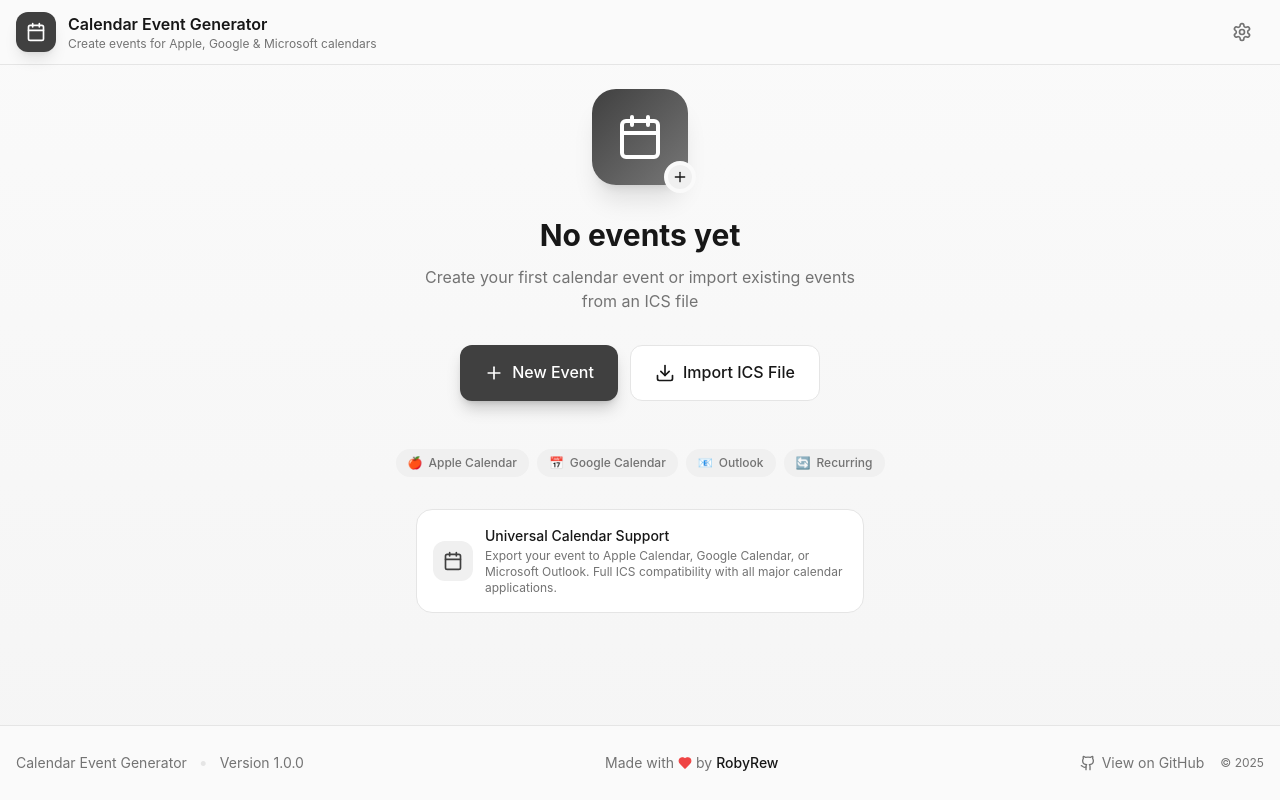
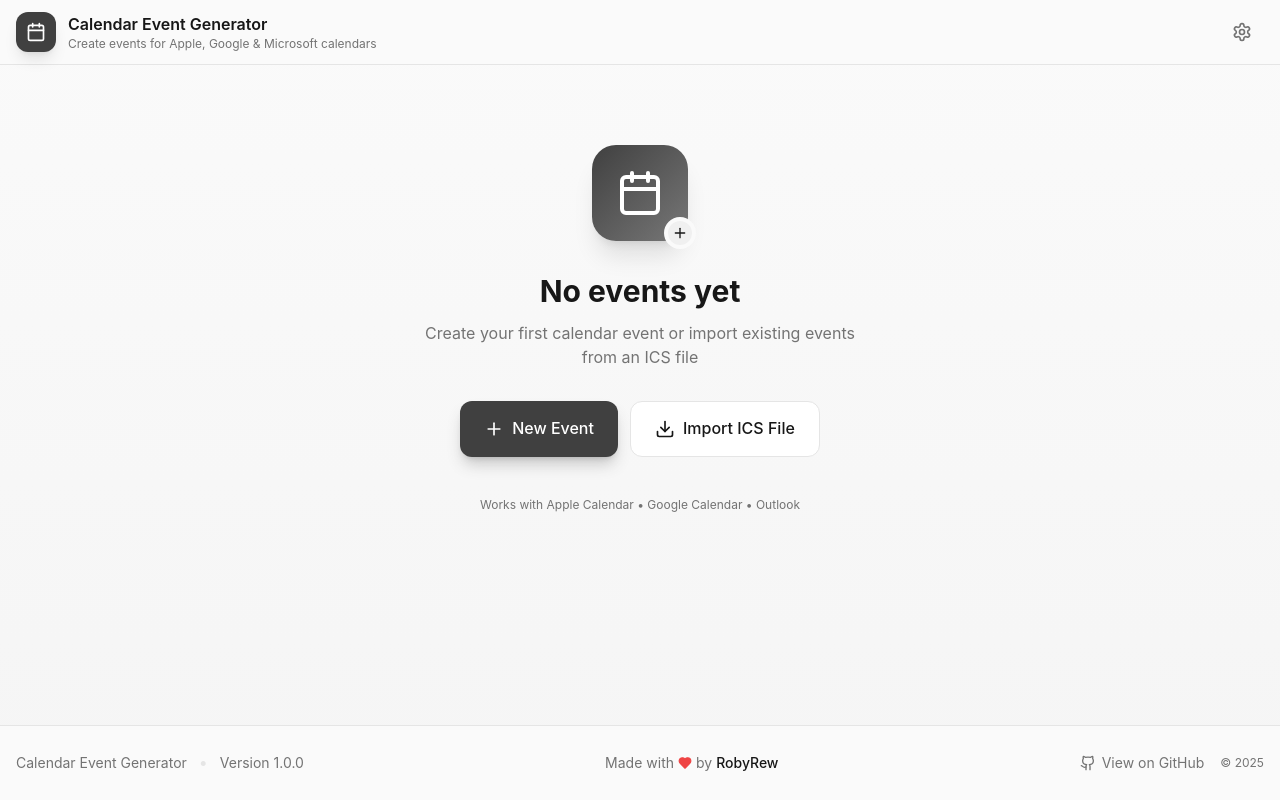
Before and after one commit to RobyRew/calendar-event-generator, a React (Vite) app: page / in a window 1280 px wide. Built offline with nearby package versions, Linux system fonts and the light colour scheme.

Commit message:
refactor: Streamline platform support info
- Remove poppy feature pills and service info card
- Replace with subtle single-line text: 'Works with Apple Calendar • Google Calendar • Outlook'
- Cleaner, more minimalist landing page

```diff
--- a/src/App.tsx
+++ b/src/App.tsx
@@ -525,40 +525,10 @@ function CalendarApp() {
               </button>
             </div>
 
-            {/* Feature Pills */}
-            <div className="mt-12 flex flex-wrap justify-center gap-2 max-w-lg">
-              {[
-                { icon: '🍎', label: 'Apple Calendar' },
-                { icon: '📅', label: 'Google Calendar' },
-                { icon: '📧', label: 'Outlook' },
-                { icon: '🔄', label: t.recurringEvents?.split(' ')[0] || 'Recurring' },
-              ].map((feature, i) => (
-                <span
-                  key={i}
-                  className="inline-flex items-center gap-1.5 px-3 py-1.5 bg-[rgb(var(--accent))] rounded-full text-xs font-medium text-[rgb(var(--muted-foreground))]"
-                >
-                  <span>{feature.icon}</span>
-                  {feature.label}
-                </span>
-              ))}
-            </div>
-
-            {/* Service Info Card */}
-            <div className="mt-8 p-4 bg-[rgb(var(--card))] rounded-2xl border border-[rgb(var(--border))] max-w-md w-full">
-              <div className="flex items-center gap-3">
-                <div className="w-10 h-10 rounded-xl bg-[rgb(var(--accent))] flex items-center justify-center shrink-0">
-                  <Calendar className="w-5 h-5 text-[rgb(var(--primary))]" />
-                </div>
-                <div className="flex-1 text-left">
-                  <p className="font-medium text-sm text-[rgb(var(--foreground))]">
-                    {t.universalCalendarSupport}
-                  </p>
-                  <p className="text-xs text-[rgb(var(--muted-foreground))] mt-0.5">
-                    {t.serviceDescription}
-                  </p>
-                </div>
-              </div>
-            </div>
+            {/* Subtle Platform Support Text */}
+            <p className="mt-10 text-xs text-[rgb(var(--muted-foreground))]">
+              Works with Apple Calendar • Google Calendar • Outlook
+            </p>
           </div>
         )}
 
```
